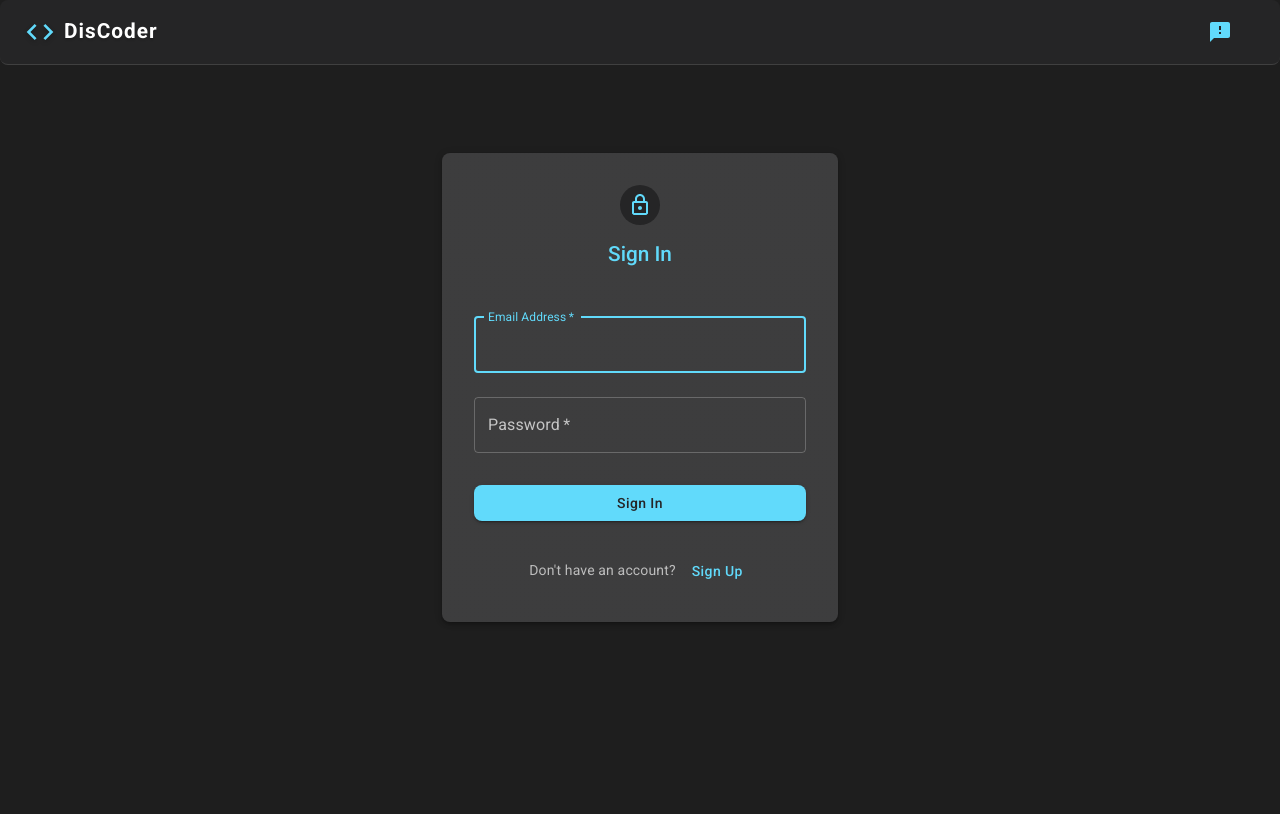
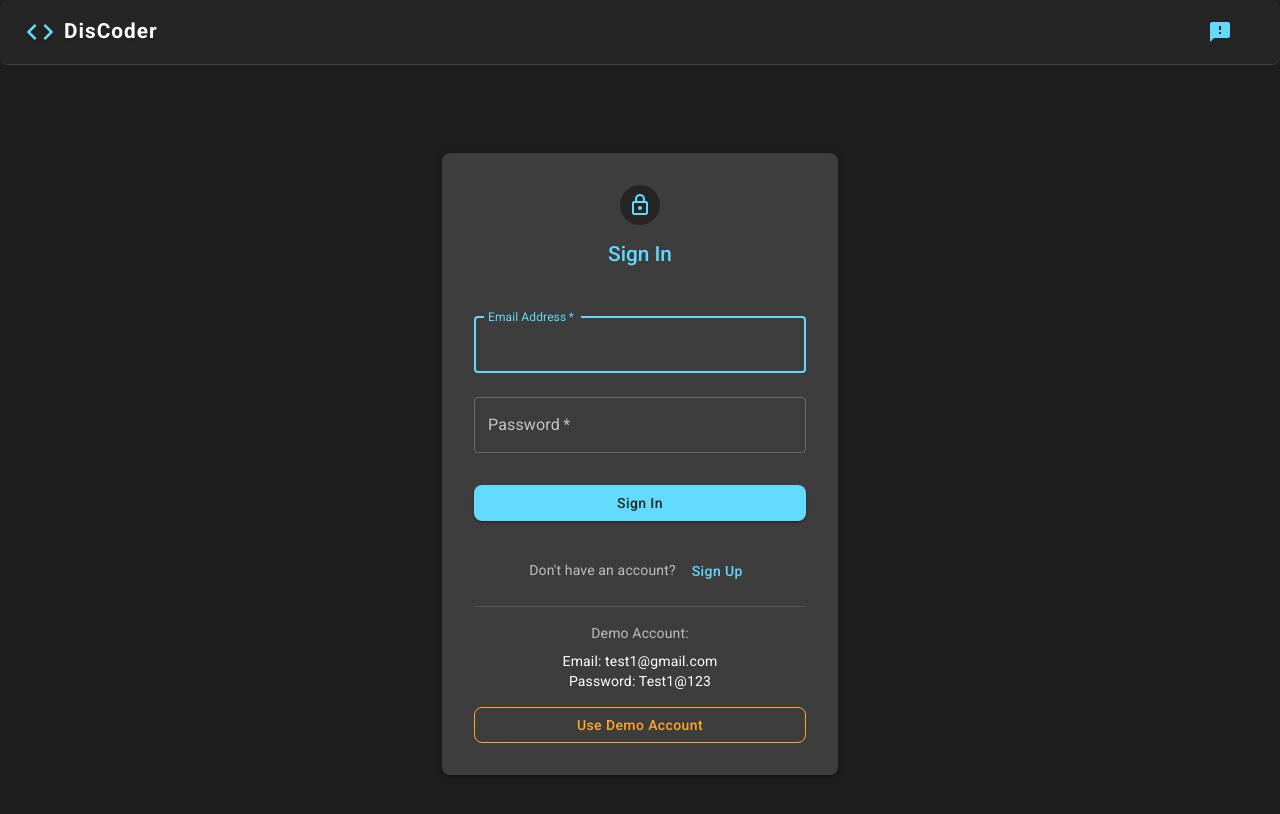
Before and after one commit to rohan03122001/MSC-PROJECT-MAIN--yjs, a Next.js app: page /auth in a window 1280 px wide. Shown: the top 814 px of the page. Built offline with nearby package versions, Linux system fonts and the light colour scheme; no server answers.

Commit message:
Demo Added

```diff
--- a/src/components/Auth.tsx
+++ b/src/components/Auth.tsx
@@ -12,6 +12,7 @@ import {
   CircularProgress,
   Paper,
   useTheme,
+  Divider,
 } from "@mui/material";
 import LockOutlinedIcon from "@mui/icons-material/LockOutlined";
 
@@ -102,6 +103,10 @@ const Auth: React.FC = () => {
     } finally {
       setLoading(false);
     }
+  };
+  const handleDemoLogin = () => {
+    setEmail("test1@gmail.com");
+    setPassword("Test1@123");
   };
 
   return (
@@ -253,6 +258,34 @@ const Auth: React.FC = () => {
                 </Button>
               </Typography>
             </Box>
+
+            <Divider sx={{ my: 2 }} />
+
+            <Box sx={{ mt: 2, textAlign: "center" }}>
+              <Typography variant="body2" sx={{ color: "text.secondary", mb: 1 }}>
+                Demo Account:
+              </Typography>
+              <Typography variant="body2" sx={{ color: "text.primary" }}>
+                Email: test1@gmail.com
+              </Typography>
+              <Typography variant="body2" sx={{ color: "text.primary", mb: 2 }}>
+                Password: Test1@123
+              </Typography>
+              <Button
+                onClick={handleDemoLogin}
+                variant="outlined"
+                fullWidth
+                sx={{
+                  color: "secondary.main",
+                  borderColor: "secondary.main",
+                  "&:hover": {
+                    bgcolor: "rgba(255, 167, 38, 0.08)",
+                  },
+                }}
+              >
+                Use Demo Account
+              </Button>
+            </Box>
           </Box>
         </Box>
       </Paper>
```
